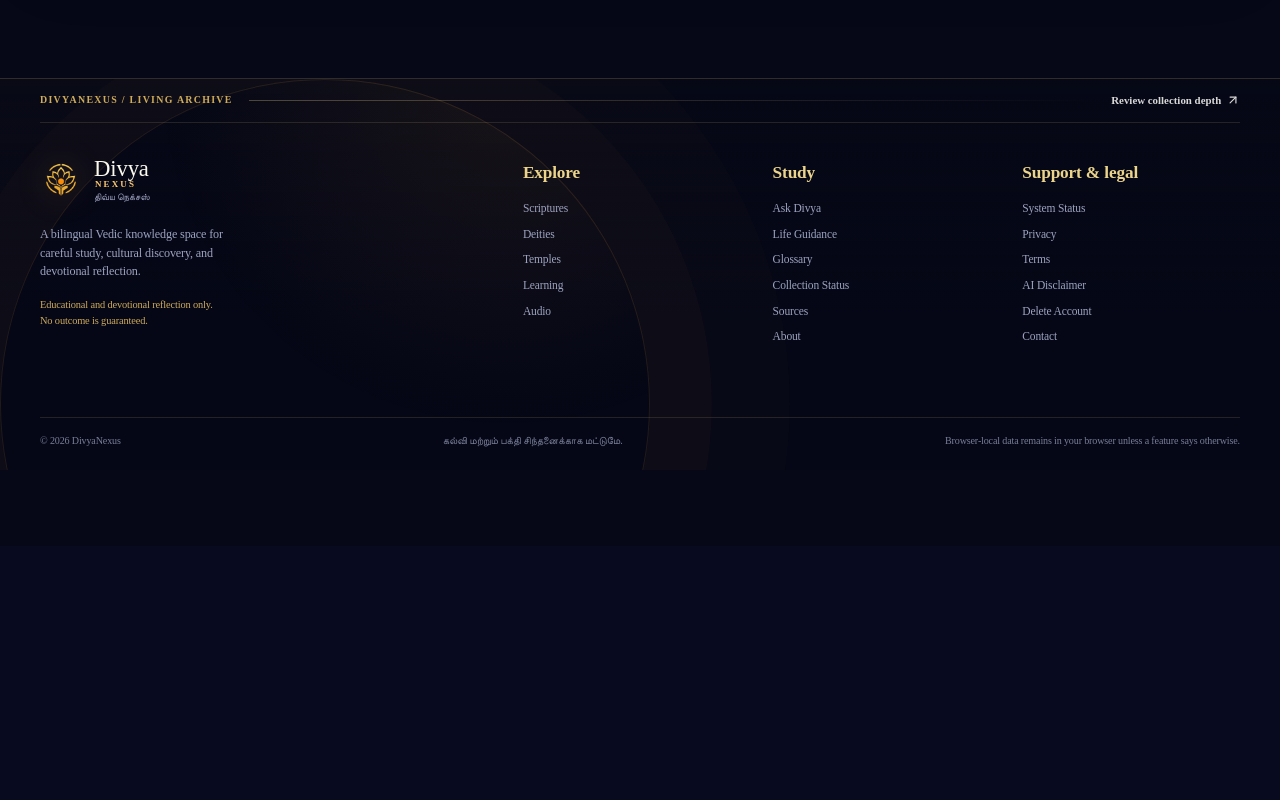
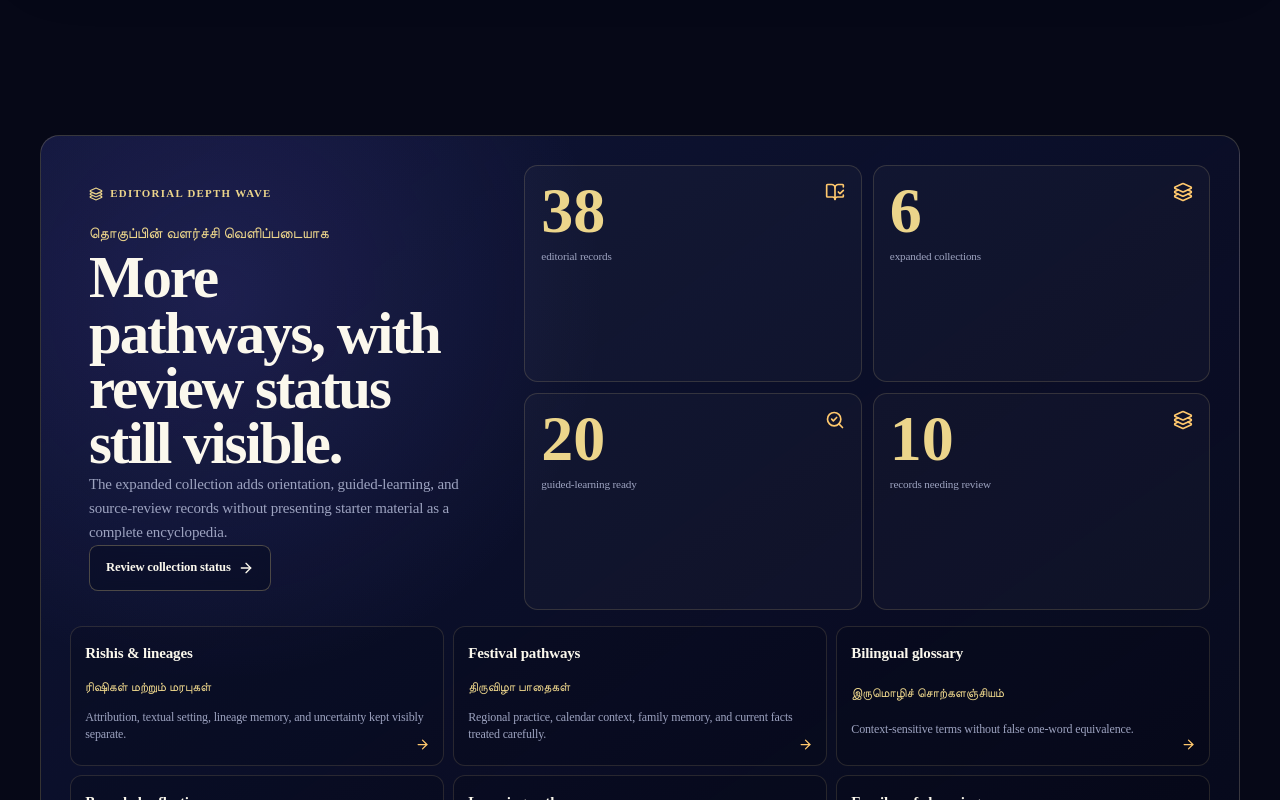
Before and after one commit to ssakthivel02/DivyaNexus, a React (Vite) app in the folder client/: page / in a window 1280 px wide. Shown: the part 9580-10380 px from the top of the page. Before the commit the page ends 10126 px from the top, so only its background shows below. Built offline with nearby package versions, Linux system fonts and the light colour scheme.

Commit message:
feat: attach editorial coverage and artwork slots to homepage

```diff
--- a/client/src/App.tsx
+++ b/client/src/App.tsx
@@ -8,6 +8,8 @@ import { Route, Router, Switch, useLocation } from "wouter";
 import { Toaster } from "@/components/ui/sonner";
 import { TooltipProvider } from "@/components/ui/tooltip";
 import { AudioMiniPlayer } from "@/components/AudioMiniPlayer";
+import { CollectionCoverage } from "@/components/CollectionCoverage";
+import { PortalArtworkPanel } from "@/components/PortalArtworkPanel";
 import { SearchOverlay } from "@/components/SearchOverlay";
 import { SiteFooter } from "@/components/SiteFooter";
 import { SiteHeader } from "@/components/SiteHeader";
@@ -78,7 +80,7 @@ function AppRoutes({ onAsk, onSearch }: { onAsk: () => void; onSearch: () => voi
 }
 
 function AppShell() {
-  const [, setLocation] = useLocation();
+  const [location, setLocation] = useLocation();
   const [searchOpen, setSearchOpen] = useState(false);
   const [theme, setTheme] = useState<"night" | "dawn">(() => getPreference("theme", "night") === "dawn" ? "dawn" : "night");
   useEffect(() => {
@@ -92,6 +94,8 @@ function AppShell() {
       <div className="site-shell">
         <SiteHeader theme={theme} onToggleTheme={() => setTheme((current) => current === "night" ? "dawn" : "night")} onSearch={() => setSearchOpen(true)} onAsk={openAsk} />
         <div className="page-shell"><Suspense fallback={<div className="route-loading" role="status"><span />Opening a study path…</div>}><AppRoutes onAsk={openAsk} onSearch={() => setSearchOpen(true)} /></Suspense></div>
+        {location === "/" && <CollectionCoverage />}
+        {location === "/" && <PortalArtworkPanel />}
         <SiteFooter />
         <AudioMiniPlayer />
       </div>
```
